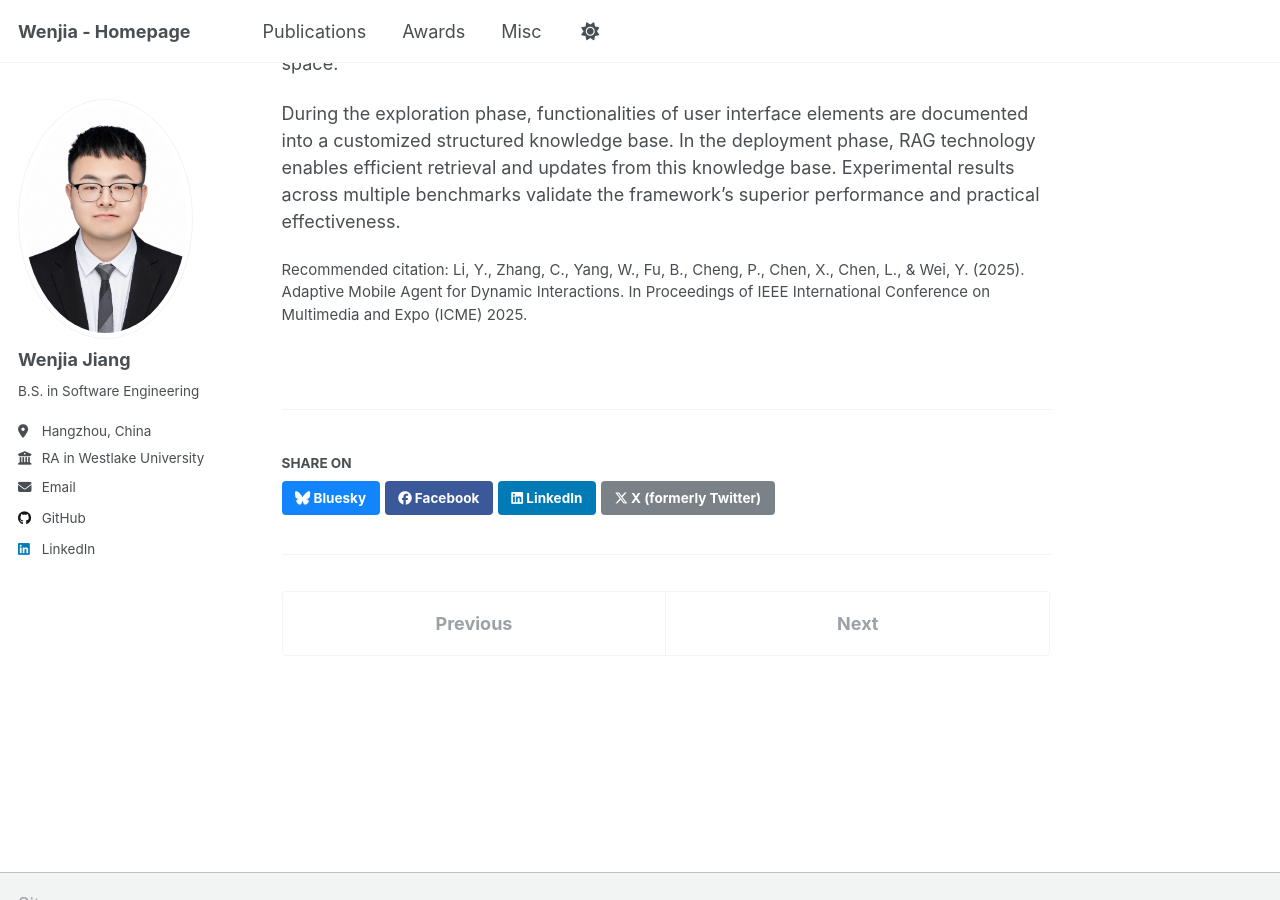
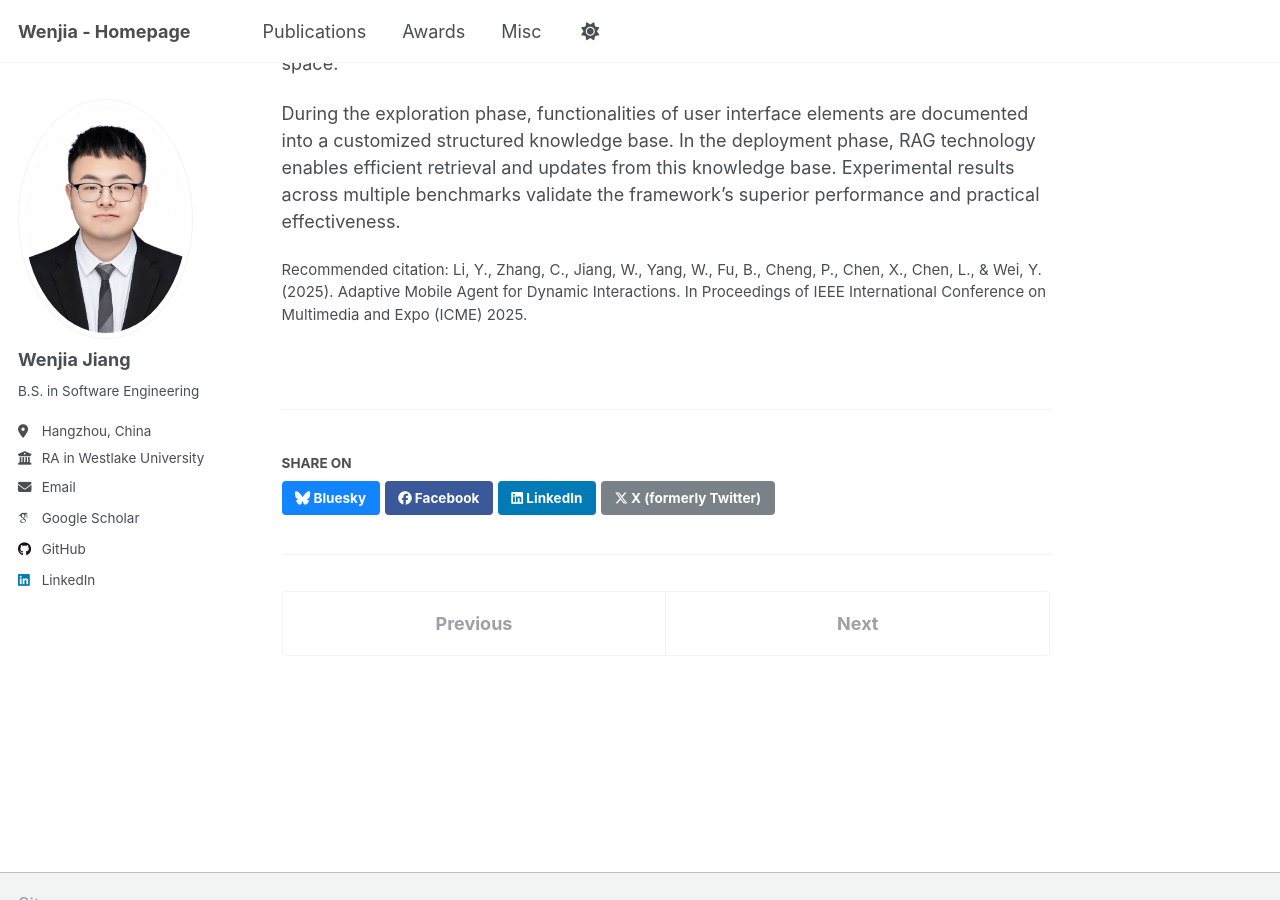
Before and after one commit to jwj1342/jwj1342.github.io, a Jekyll site: the page built from _publications/2025-04-16-adaptive-mobile-agent.md, in a window 1280 px wide and 900 px high, scrolled down 412 px. Built offline with Jekyll 4.4.1, drawn with Linux system fonts in a browser that asks for light colours; some web fonts are replaced; a script that is not in the unit is left out.

Commit message:
更新Google Scholar链接并修正引用作者信息

```diff
--- a/_config.yml
+++ b/_config.yml
@@ -34,7 +34,7 @@ author:
   # Academic websites
   academia: # URL
   arxiv: # URL - Update with the correct link to your profile
-  googlescholar:
+  googlescholar: https://scholar.google.com/citations?user=kljYVvoAAAAJ&hl=zh-CN
   inspire-hep: # URL
   impactstory: # URL
   orcid:
--- a/_publications/2025-04-16-adaptive-mobile-agent.md
+++ b/_publications/2025-04-16-adaptive-mobile-agent.md
@@ -5,7 +5,7 @@ permalink: /publication/2025-04-16-adaptive-mobile-agent
 excerpt: "This work presents a novel LLM-based multimodal agent framework for mobile devices, designed to enhance interaction and adaptive capabilities in dynamic mobile environments through autonomous navigation and human-like behaviors."
 date: 2025-04-16
 venue: "IEEE International Conference on Multimedia and Expo (ICME) 2025"
-citation: "Li, Y., Zhang, C., Yang, W., Fu, B., Cheng, P., Chen, X., Chen, L., & Wei, Y. (2025). Adaptive Mobile Agent for Dynamic Interactions. In Proceedings of IEEE International Conference on Multimedia and Expo (ICME) 2025."
+citation: "Li, Y., Zhang, C., Jiang, W., Yang, W., Fu, B., Cheng, P., Chen, X., Chen, L., & Wei, Y. (2025). Adaptive Mobile Agent for Dynamic Interactions. In Proceedings of IEEE International Conference on Multimedia and Expo (ICME) 2025."
 ---
 
 With the rise of Multimodal Large Language Models (MLLM), LLM-driven visual agents are transforming software interfaces, especially those with graphical user interfaces. However, existing methods often struggle with diverse and complex mobile environments, such as rapidly changing app interfaces or non-standard UI components, limiting their adaptability and precision.
```
